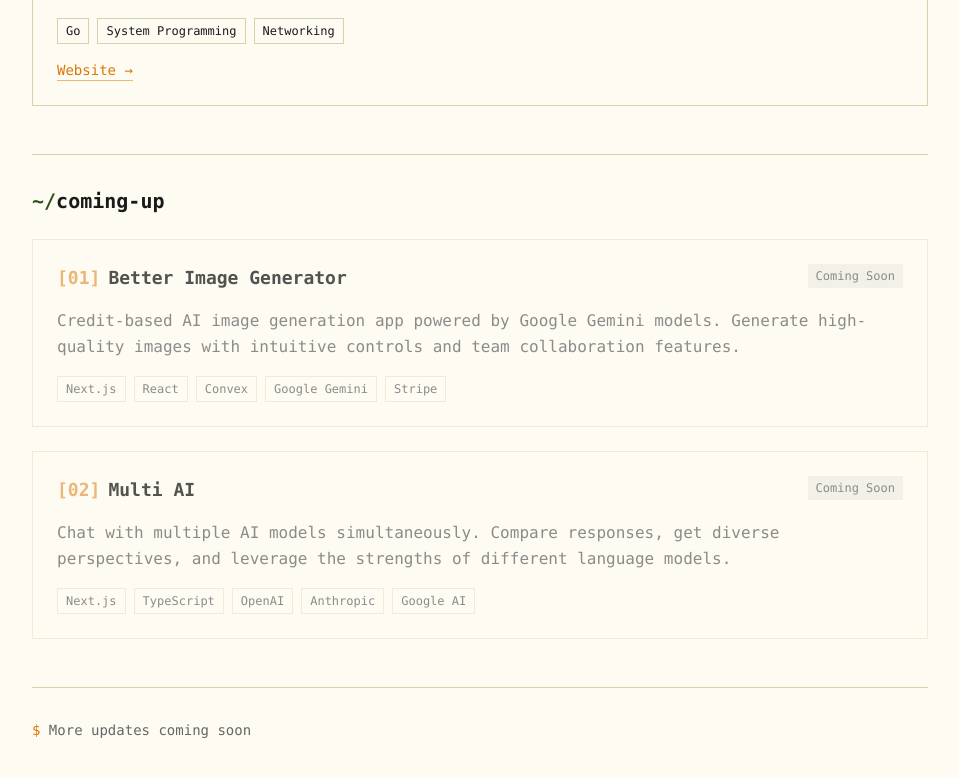
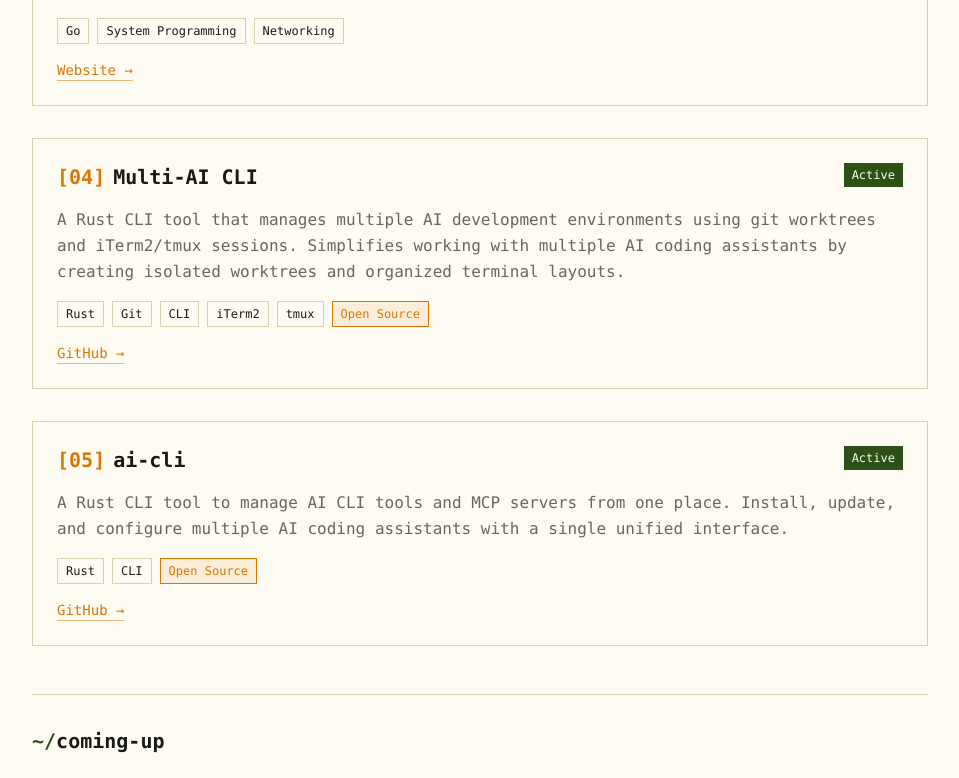
Before and after one commit to mikko-kohtala/mikko-kohtala, a Next.js app: page /apps in a window 1280 px wide. Shown: the part 900-1678 px from the top of the page, without its empty margins (160-1119 px from the left). Built offline with nearby package versions, Linux system fonts and the light colour scheme.

Commit message:
Add Multi-AI CLI and ai-cli to apps page
Two new Rust CLI tools for managing AI development workflows:
- Multi-AI CLI: manages multiple AI environments with git worktrees
- ai-cli: unified tool for managing AI CLIs and MCP servers

```diff
--- a/app/apps/page.tsx
+++ b/app/apps/page.tsx
@@ -47,6 +47,28 @@
       tech: ["Go", "System Programming", "Networking"],
       links: {
         website: "https://www.port-monitor.app",
+      },
+      status: "Active",
+    },
+    {
+      name: "Multi-AI CLI",
+      description:
+        "A Rust CLI tool that manages multiple AI development environments using git worktrees and iTerm2/tmux sessions. Simplifies working with multiple AI coding assistants by creating isolated worktrees and organized terminal layouts.",
+      tech: ["Rust", "Git", "CLI", "iTerm2", "tmux"],
+      tags: ["Open Source"],
+      links: {
+        github: "https://github.com/mikko-kohtala/multi-ai-cli",
+      },
+      status: "Active",
+    },
+    {
+      name: "ai-cli",
+      description:
+        "A Rust CLI tool to manage AI CLI tools and MCP servers from one place. Install, update, and configure multiple AI coding assistants with a single unified interface.",
+      tech: ["Rust", "CLI"],
+      tags: ["Open Source"],
+      links: {
+        github: "https://github.com/mikko-kohtala/ai-cli",
       },
       status: "Active",
     },
```
